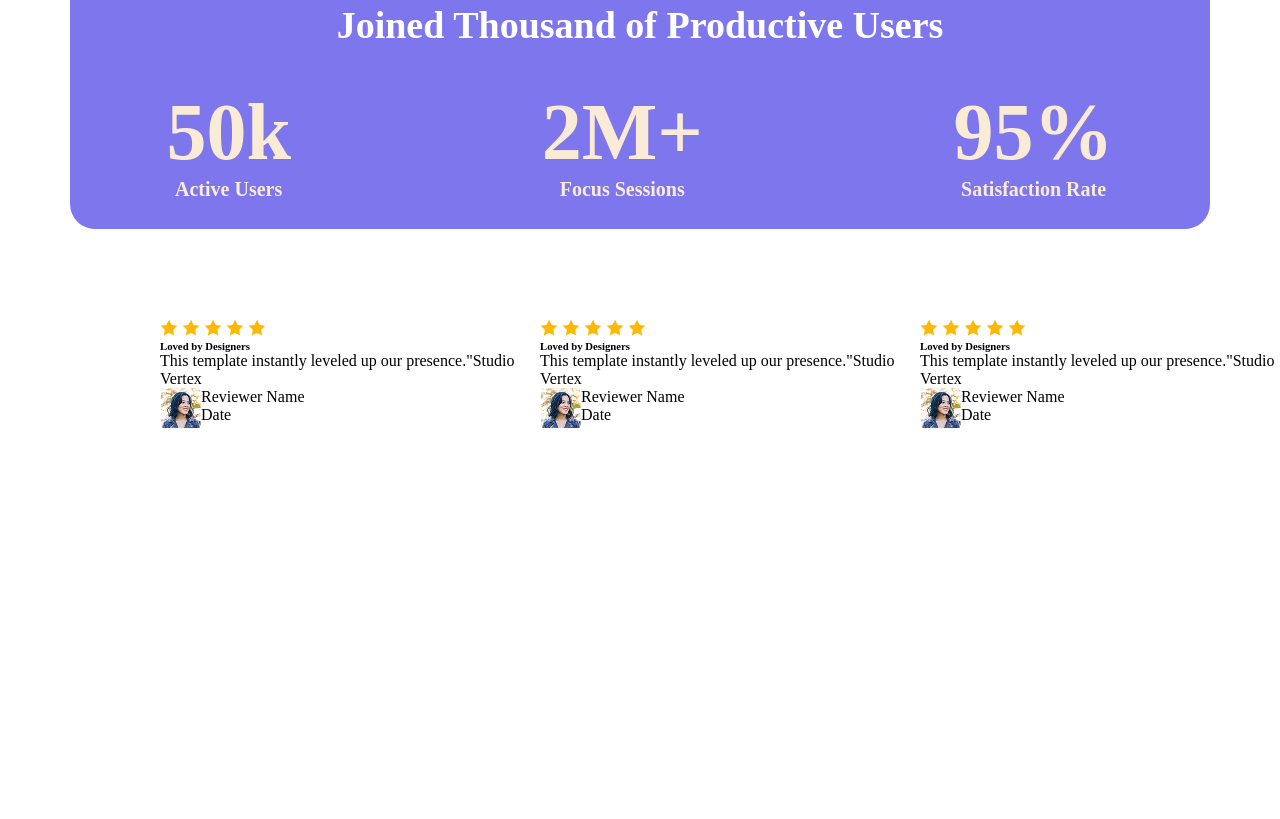
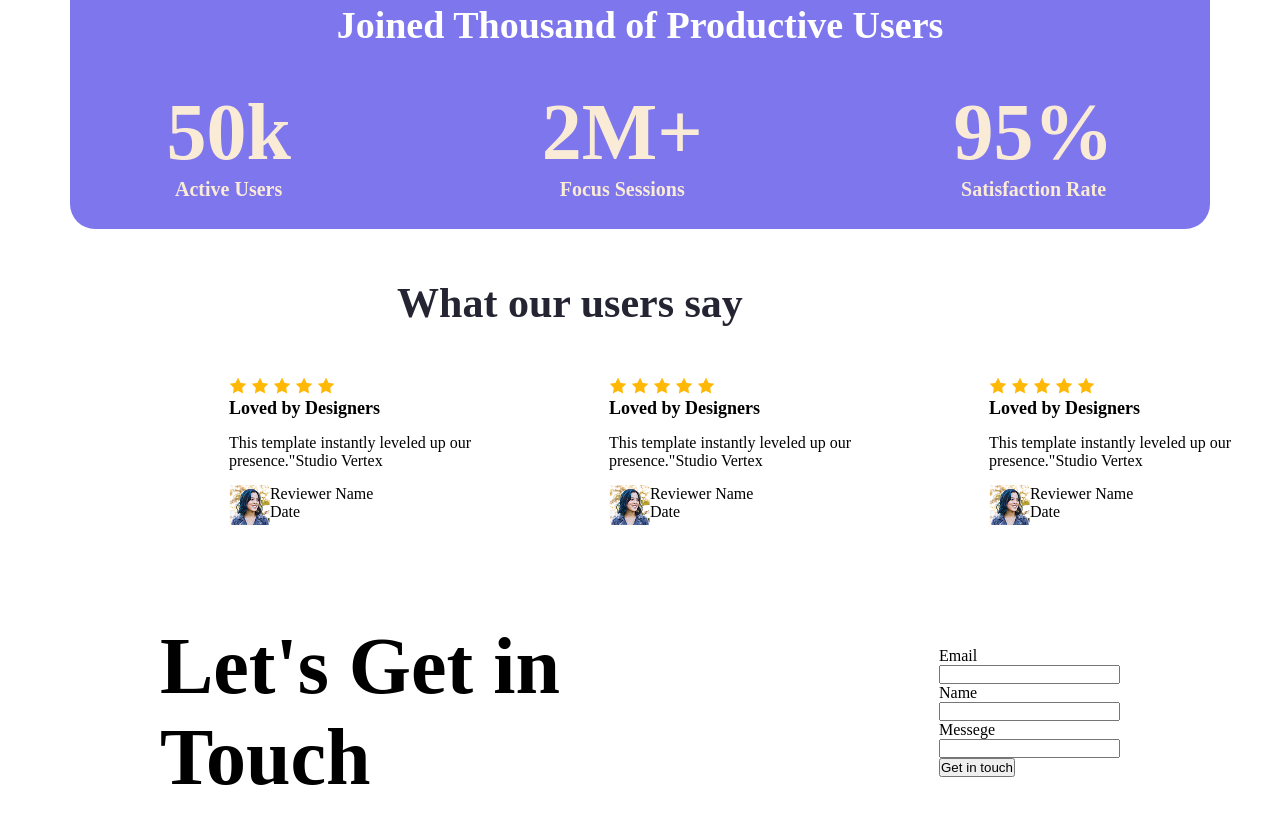
Before and after one commit to fazle5923/first-assign-, a plain HTML site: page index.html in a window 1280 px wide. Shown: the part 859-1678 px from the top of the page. Before the commit the page ends 1520 px from the top, so only its background shows below. Drawn offline with Linux system fonts and the light colour scheme.

Commit message:
added a form

```diff
--- a/index.html
+++ b/index.html
@@ -55,9 +55,9 @@
 
         <section class="users-review">
             <div 1>
-                <h4>
+                <h6>
                     What our users say
-                </h4>
+                </h6>
             </div 1>
             <div class="besides">
                 <div 2.1>
@@ -67,8 +67,8 @@
                    <img src="./Assets/icon-star.png">
                    <img src="./Assets/icon-star.png">
                    <img src="./Assets/icon-star.png">
-                   <h6>Loved by Designers</h6>
-                   <p>This template instantly leveled up our presence."Studio Vertex</p>
+                   <h5>Loved by Designers</h5>
+                   <p class="para">This template instantly leveled up our<br>presence."Studio Vertex</p>
                    <div class="reviewer">
                     <img src="./Assets/avatar.png">
                     <p>Reviewer Name<br>Date</p>
@@ -81,8 +81,8 @@
                    <img src="./Assets/icon-star.png">
                    <img src="./Assets/icon-star.png">
                    <img src="./Assets/icon-star.png">
-                   <h6>Loved by Designers</h6>
-                   <p>This template instantly leveled up our presence."Studio Vertex</p>
+                   <h5>Loved by Designers</h5>
+                   <p class="para">This template instantly leveled up our<br>presence."Studio Vertex</p>
                    <div class="reviewer">
                     <img src="./Assets/avatar.png">
                     <p>Reviewer Name<br>Date</p>
@@ -96,8 +96,8 @@
                    <img src="./Assets/icon-star.png">
                    <img src="./Assets/icon-star.png">
                    <img src="./Assets/icon-star.png">
-                   <h6>Loved by Designers</h6>
-                   <p>This template instantly leveled up our presence."Studio Vertex</p>
+                   <h5>Loved by Designers</h5>
+                   <p class="para">This template instantly leveled up our<br>presence."Studio Vertex</p>
                    <div class="reviewer">
                     <img src="./Assets/avatar.png">
                     <p>Reviewer Name<br>Date</p>
@@ -109,6 +109,29 @@
             </div 2>
 
 
+        </section>
+
+        <section class="get-in-touch">
+            <div class="left-side"><span class="title">Let's Get in<br>Touch</span>
+
+            </div>
+            <div class="right-side">
+               <form">
+                <label for="Email">Email</label><br>
+                <input type="email" name="" id="">
+                </form>
+               <form>
+                <label for="Name">Name</label><br>
+                <input type="text" name="" id="">
+                </form>
+                <form>
+                <label for="Messege">Messege</label><br>
+                <input type="text" name="" id="">
+                </form>
+                <button>Get in touch</button>
+
+
+            </div>
         </section>
 
 
--- a/styles/style.css
+++ b/styles/style.css
@@ -62,11 +62,13 @@ h2{
 }
 
 .action{
+    width: 1140px;
+    height: 328px;
     display: flex;
-    justify-content: space-around;
-    align-content: center;
+    justify-content: space-between;
     align-items: center;
     gap: auto;
+    margin: auto auto;
 
 }
 
@@ -151,6 +153,8 @@ span{
 
 .reviewer{
     display: flex;
+
+
 }
 .besides{
     display: flex;
@@ -159,6 +163,36 @@ span{
     height: 342px;
     margin: 0 0 0 10em;
 
-
+}
+h6{
+    color:#252432 ;
+    font-weight: bold;
+    font-size: 42px;
+     text-align: center;
+    justify-content: space-between;
+    margin:50px;
 
 }
+
+h5{
+    font-size:large ;
+    font-weight: bold;
+    margin-bottom: 15px;
+}
+
+.para{
+    margin-bottom: 15px;
+}
+.get-in-touch{
+    padding: 0 10em;
+    display: flex;
+    gap: auto;
+    justify-content: space-between;
+    align-items: center;
+}
+
+.title{
+    font-size: 50;
+    font-weight: bold;
+    color: #000000;
+}
```
